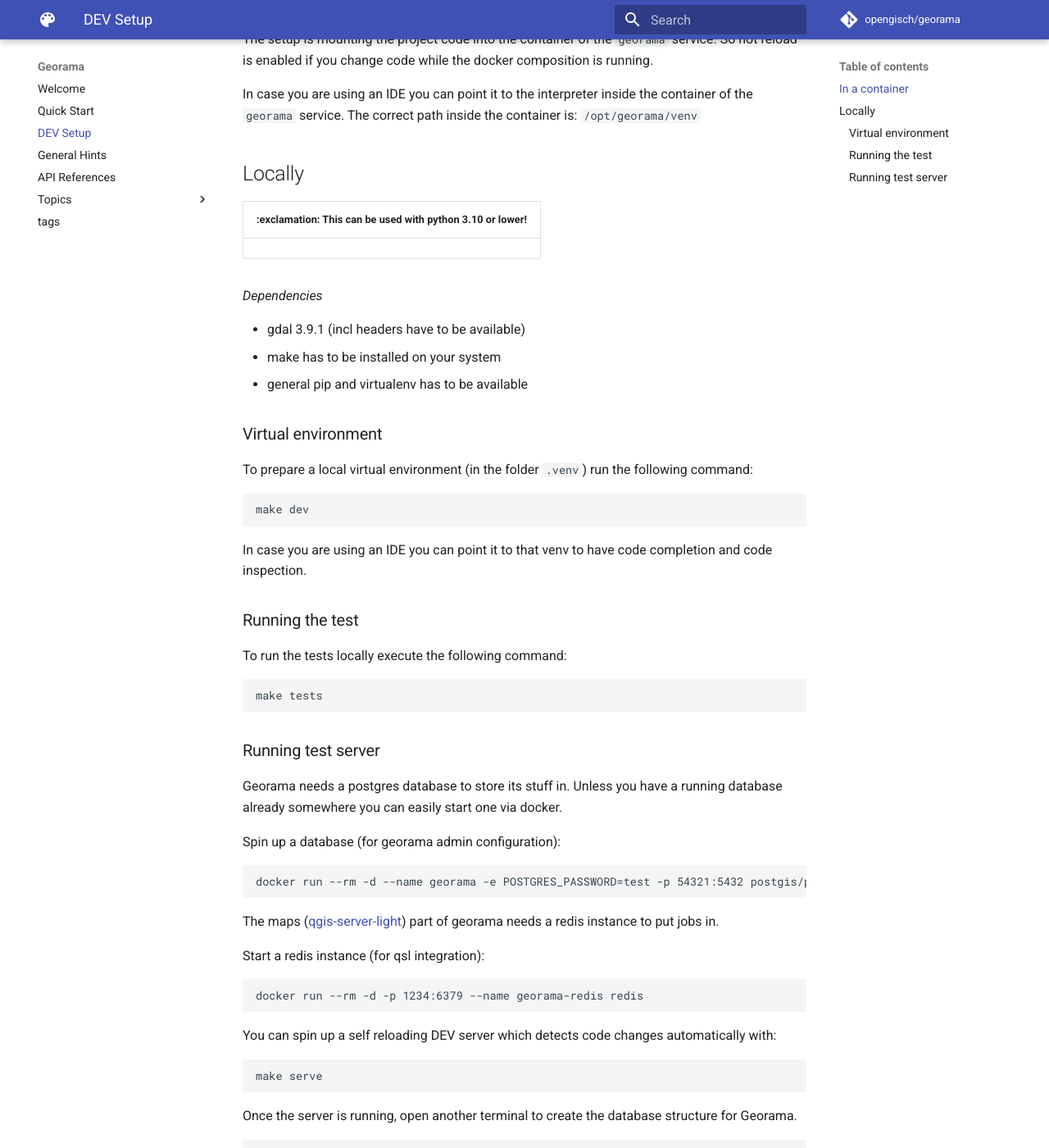
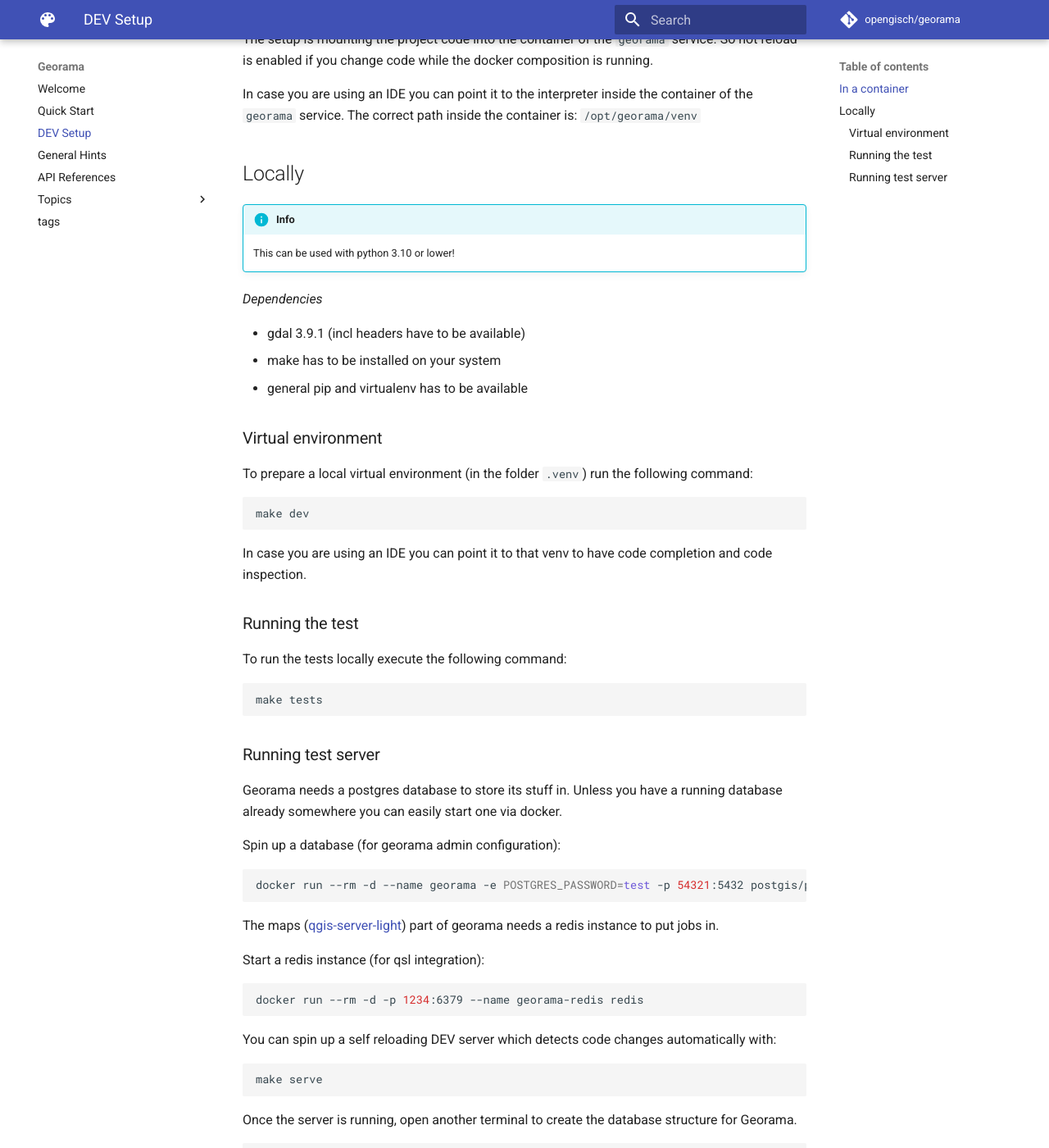
Before and after one commit to opengisch/georama, an MkDocs documentation site: the page built from docs/src/dev_setup.md, in a window 1280 px wide and 1400 px high, scrolled down 237 px. Shown: the whole window at 82% size. Built offline with MkDocs 1.6.1 and Material for MkDocs 9.7.7, drawn with Linux system fonts in a browser that asks for light colours; comment, search, counter and statistics services are not loaded; some of the changed text lies outside the part shown.

Commit message:
Add markdown extensions, fix link

```diff
--- a/docs/mkdocs.yml
+++ b/docs/mkdocs.yml
@@ -60,6 +60,9 @@
 markdown_extensions:
   - mkdocs-click
   - pymdownx.highlight
+  - admonition
+  - pymdownx.details
+  - pymdownx.superfences
 
 
 extra:
--- a/docs/src/dev_setup.md
+++ b/docs/src/dev_setup.md
@@ -2,7 +2,9 @@
 
 ## In a container
 
-Follow the [quick start](quick_start). Check if everything is running.
+Follow the
+<a href="https://github.com/opengisch/georama?tab=readme-ov-file#quickstart" target="_blank">
+Quickstart in README.md</a>. Check if everything is running.
 
 The setup is mounting the project code into the container of the `georama` service. So hot reload is enabled
 if you change code while the docker composition is running.
@@ -12,8 +14,8 @@
 
 ## Locally
 
-| :exclamation:  This can be used with python 3.10 or lower! |
-|------------------------------------------------------------|
+!!! info
+    This can be used with python 3.10 or lower!
 
 *Dependencies*
 
```
